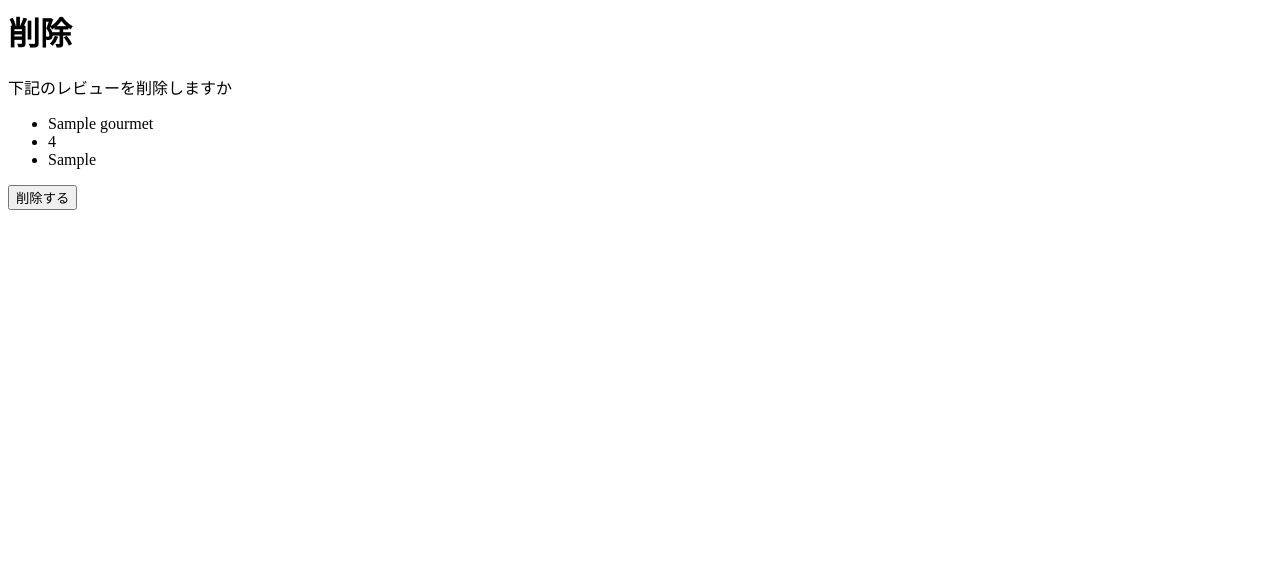
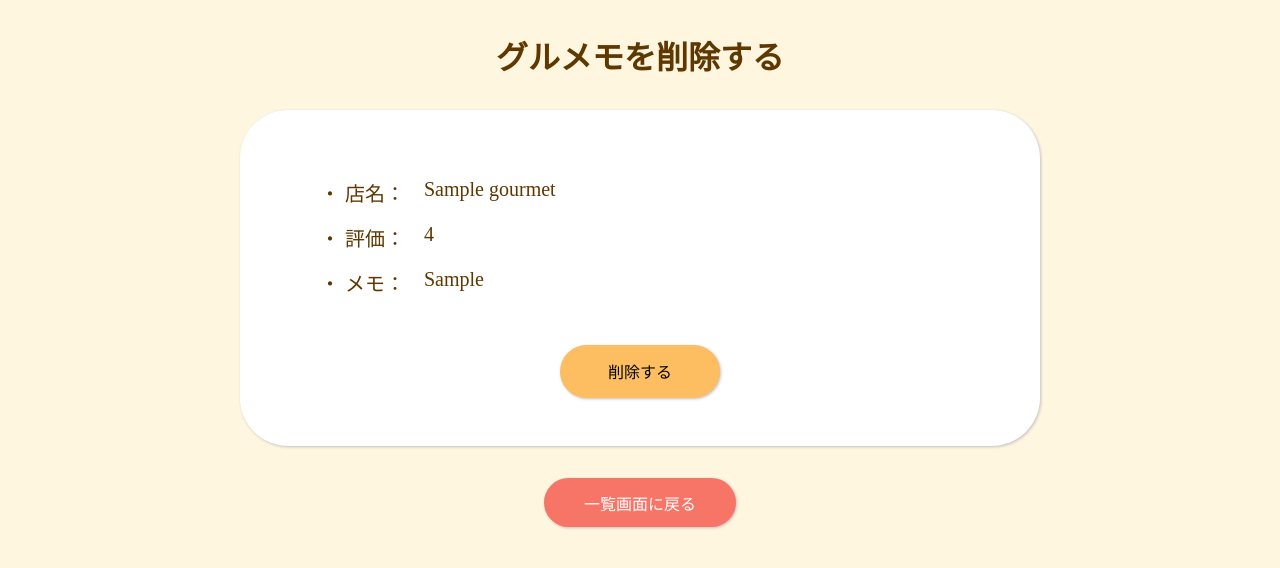
Before and after one commit to strwalk/gourmet-memo, a Django app: page /delete/1 in a window 1280 px wide. Shown: the top 568 px of the page. Run offline with Django 4.2, Linux system fonts and the light colour scheme; tables that the repository leaves empty hold one stand-in row (values such as "Sample post").

Commit message:
fix: add delete page design

```diff
--- /dev/null
+++ b/app/static/styles/delete.css
@@ -0,0 +1,32 @@
+.deleteSectionArea {
+  padding: 3rem 5rem;
+}
+
+.deleteUnorderedListSection {
+  width: 100%;
+}
+
+.deleteUnorderedList {
+  display: flex;
+  flex-direction: column;
+  gap: 1rem;
+  font-size: 20px;
+  padding: 0;
+}
+
+.deleteList {
+  display: flex;
+  flex-direction: row;
+  gap: 1rem;
+}
+
+.deleteListLabel {
+  width: 5.5rem;
+  flex-shrink: 0;
+}
+
+.deleteButtonSection {
+  display: flex;
+  justify-content: center;
+  margin: 3rem 0 0;
+}
--- a/app/templates/app/delete.html
+++ b/app/templates/app/delete.html
@@ -1,11 +1,35 @@
-<h1>削除</h1>
-<p>下記のレビューを削除しますか</p>
-<ul>
-  <li>{{gourmet.restaurant_name}}</li>
-  <li>{{gourmet.rating}}</li>
-  <li>{{gourmet.memo}}</li>
-</ul>
-<form action="" method="POST">
-  {% csrf_token %}
-  <input type="submit" value="削除する" />
-</form>
+{% extends './base.html' %} {% load static %} {% block titleBlock %} グルメモ |
+削除 {% endblock %} {% block styleBlock %}
+<link rel="stylesheet" href="{% static '/styles/delete.css' %}" />
+{% endblock %} {% block bodyBlock %}
+<h1>グルメモを削除する</h1>
+<section class="mainSection">
+  <section class="mainSectionArea deleteSectionArea">
+    <section class="deleteUnorderedListSection">
+      <ul class="deleteUnorderedList">
+        <li class="deleteList">
+          <div class="deleteListLabel">・ 店名：</div>
+          <div>{{gourmet.restaurant_name}}</div>
+        </li>
+        <li class="deleteList">
+          <div class="deleteListLabel">・ 評価：</div>
+          <div>{{gourmet.rating}}</div>
+        </li>
+        <li class="deleteList">
+          <div class="deleteListLabel">・ メモ：</div>
+          <div>{{gourmet.memo}}</div>
+        </li>
+      </ul>
+      <form action="" method="POST">
+        {% csrf_token %}
+        <section class="deleteButtonSection">
+          <input type="submit" value="削除する" class="submitButton" />
+        </section>
+      </form>
+    </section>
+  </section>
+</section>
+<section class="backButtonSection">
+  <a href="{% url 'list' %}" class="button">一覧画面に戻る</a>
+</section>
+{% endblock %}
```
